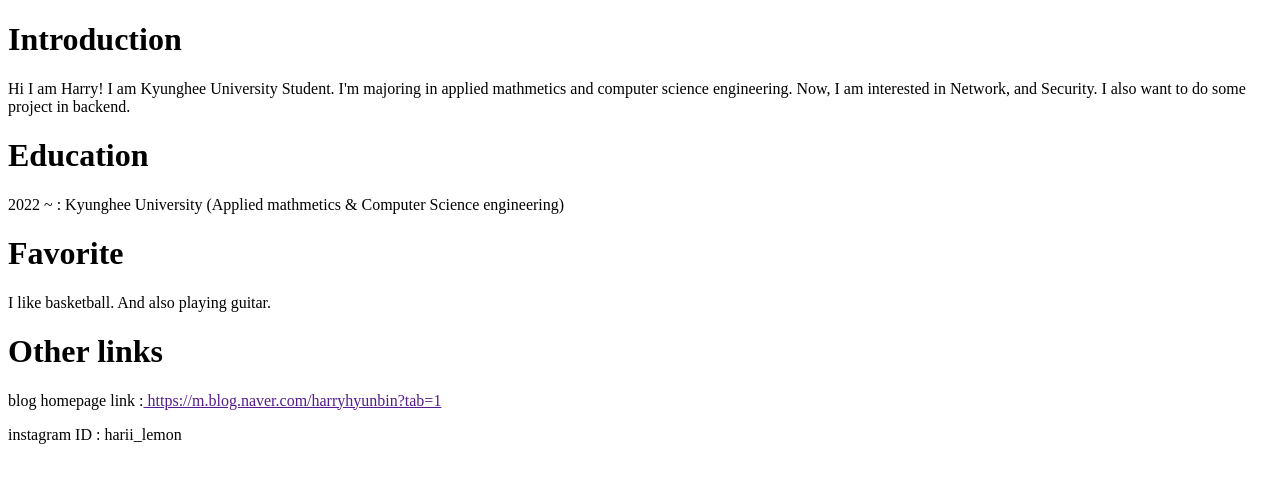
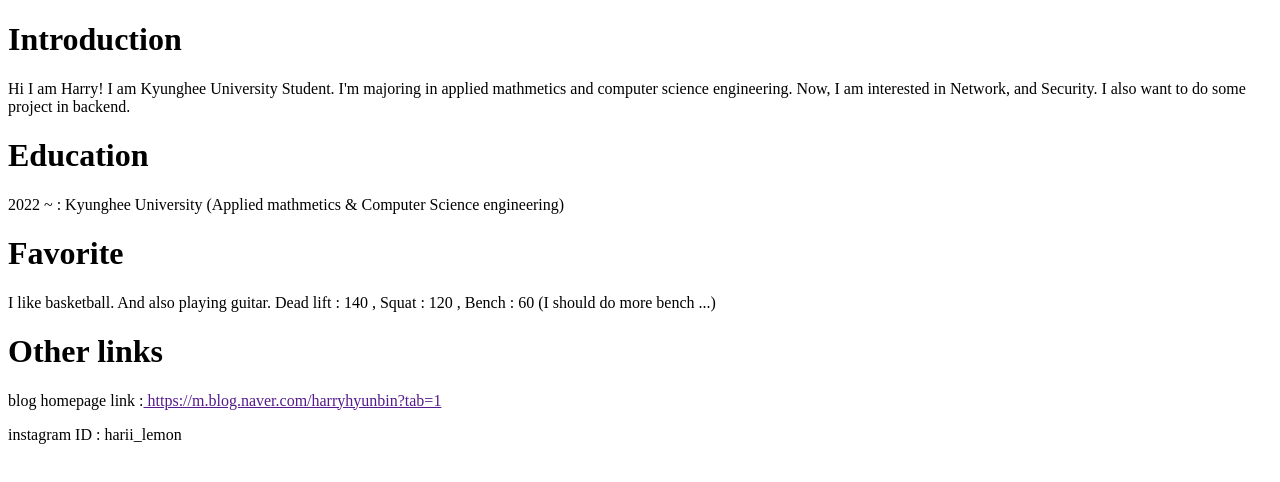
Before and after one commit to SickofU/SickOfU.github.io, a plain HTML site: page index.html in a window 1280 px wide. Drawn offline with Linux system fonts and the light colour scheme.

Commit message:
Update index.html

```diff
--- a/index.html
+++ b/index.html
@@ -18,7 +18,7 @@ Now, I am interested in Network, and Security. I also want to do some project in
 
 <h1>Favorite</h1>
 <p>I like basketball. And also playing guitar.
-
+Dead lift : 140 , Squat : 120 , Bench : 60 (I should do more bench ...)
 </p>
 
 <h1> Other links </h1>
```
